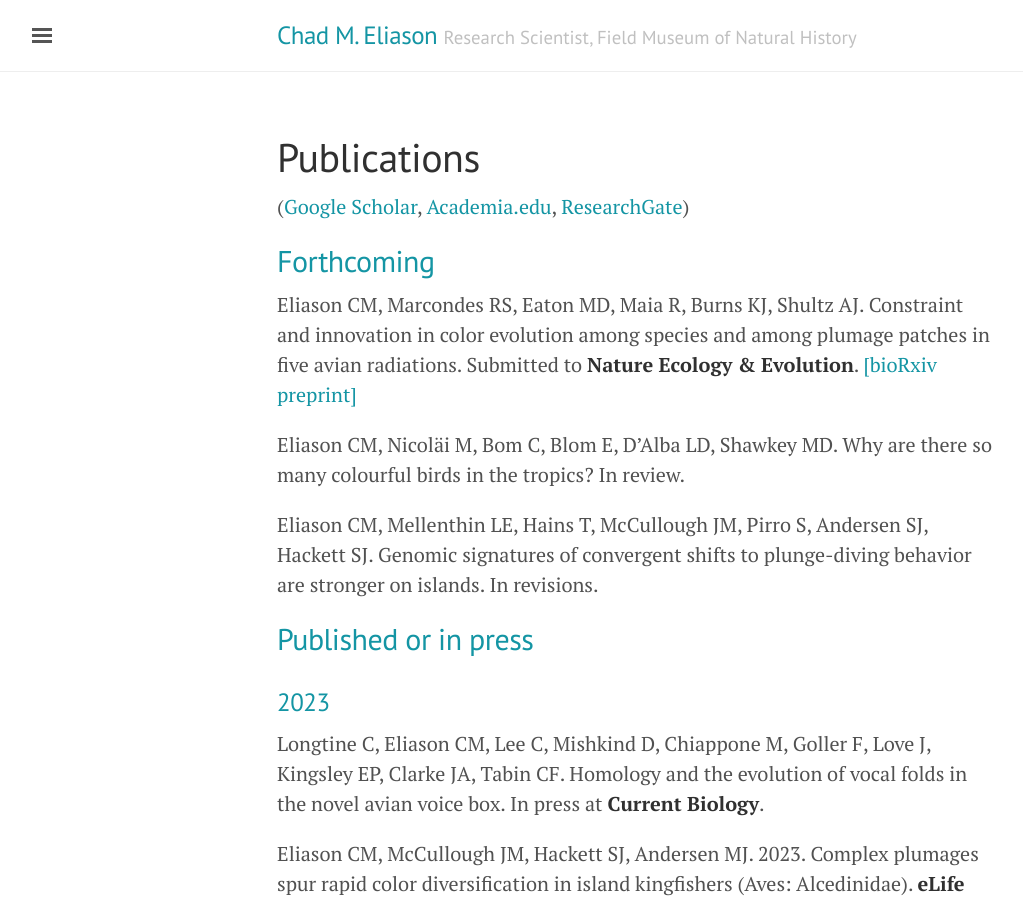
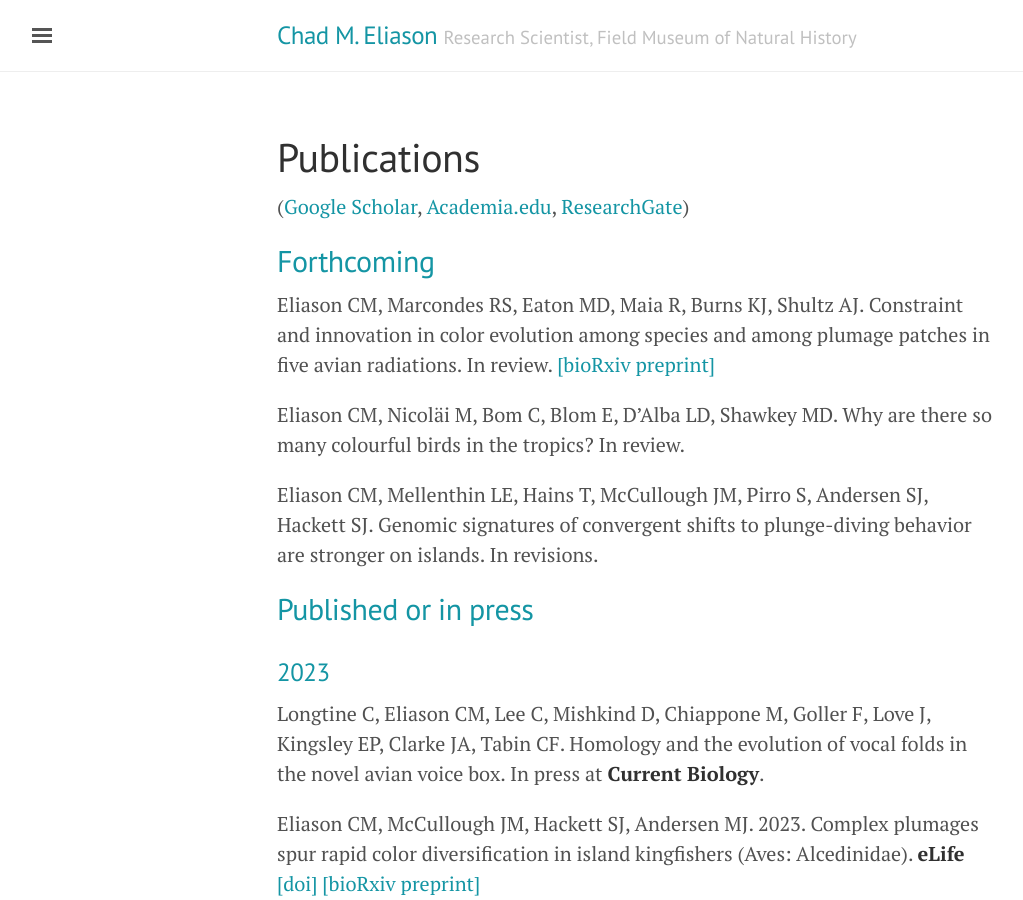
Before and after one commit to celiason/celiason.github.io, a Jekyll site: the page built from 2-publications.md, in a window 1280 px wide and 900 px high. Shown: the whole window, without its empty margins (3-1026 px from the left). Built offline with Jekyll 4.4.1, drawn with Linux system fonts in a browser that asks for light colours.

Commit message:
Update 2-publications.md

```diff
--- a/2-publications.md
+++ b/2-publications.md
@@ -7,7 +7,7 @@ title: Publications
 
 ## Forthcoming
 
-Eliason CM, Marcondes RS, Eaton MD, Maia R, Burns KJ, Shultz AJ. Constraint and innovation in color evolution among species and among plumage patches in five avian radiations. Submitted to __Nature Ecology & Evolution__. [[bioRxiv preprint]]()
+Eliason CM, Marcondes RS, Eaton MD, Maia R, Burns KJ, Shultz AJ. Constraint and innovation in color evolution among species and among plumage patches in five avian radiations. In review. [[bioRxiv preprint]]()
 
 Eliason CM, Nicoläi M, Bom C, Blom E, D'Alba LD, Shawkey MD. Why are there so many colourful birds in the tropics? In review.
 
```
